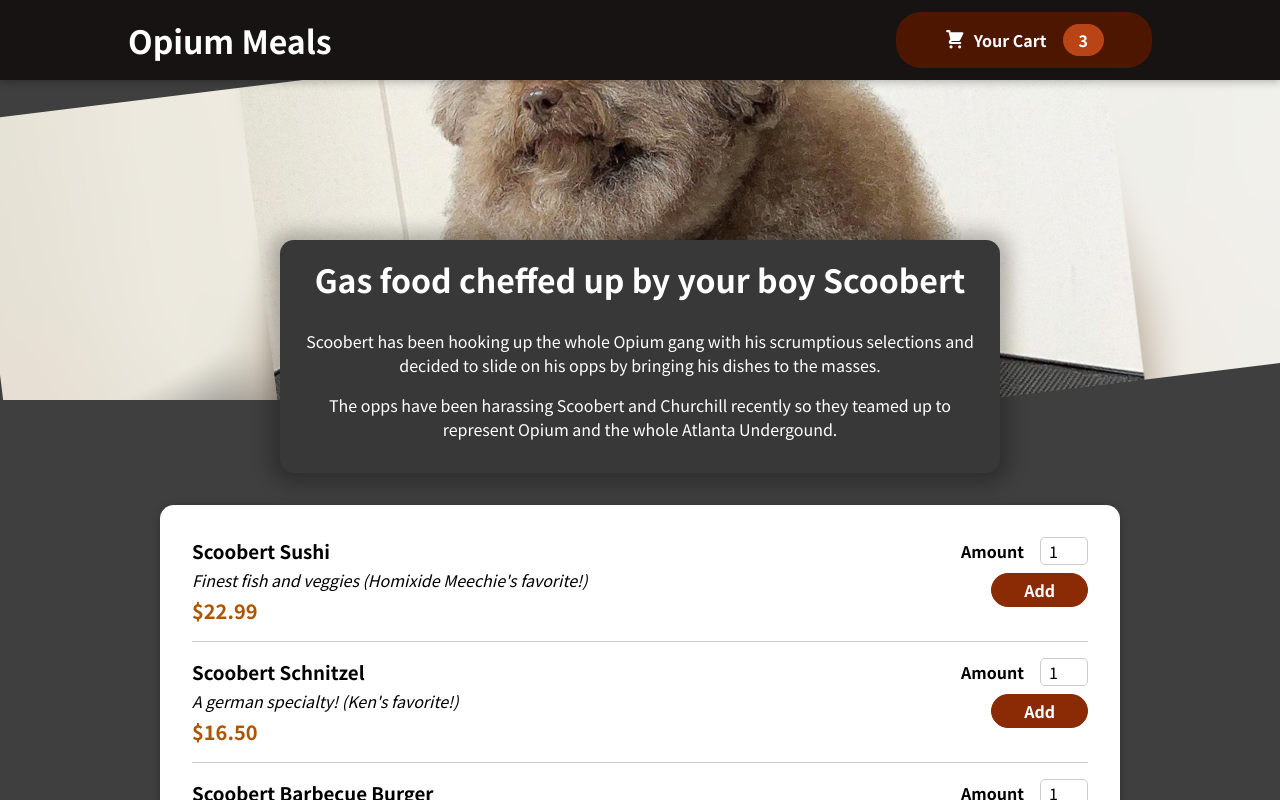
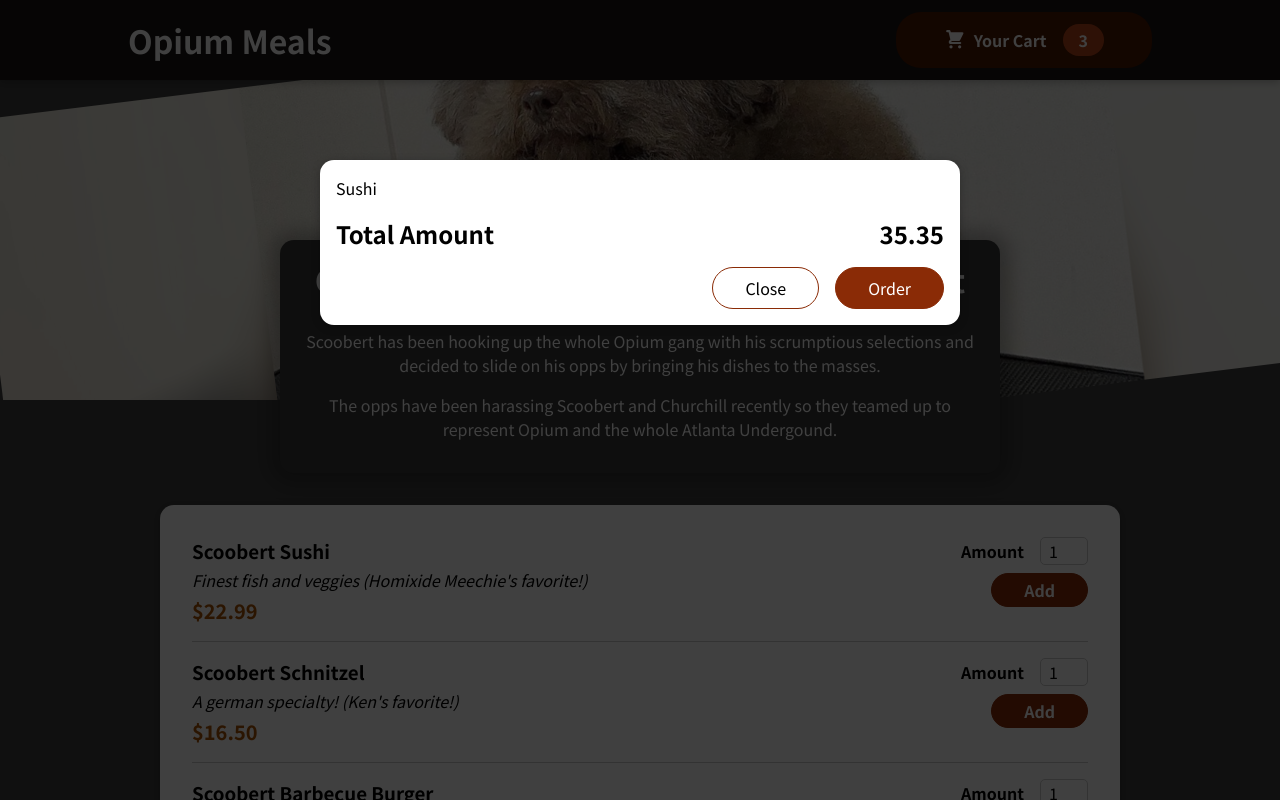
Before and after one commit to danielrosenthal0/react-food-order-app, a React (Create React App) app: page / in a window 1280 px wide. Shown: the top 800 px of the page. Built offline with nearby package versions, Linux system fonts and the light colour scheme.

Commit message:
added modal cart

```diff
--- a/public/index.html
+++ b/public/index.html
@@ -28,6 +28,7 @@
   </head>
   <body>
     <noscript>You need to enable JavaScript to run this app.</noscript>
+    <div id="overlays"></div>
     <div id="root"></div>
     <!--
       This HTML file is a template.
--- a/src/App.js
+++ b/src/App.js
@@ -2,9 +2,11 @@ import { Fragment } from "react";
 
 import Header from "./components/Layout/Header";
 import Meals from "./components/Meals/Meals";
+import Cart from './components/Cart/Cart';
 function App() {
   return (
    <Fragment>
+      <Cart/>
       <Header/>
       <main>
         <Meals/>
--- /dev/null
+++ b/src/components/Cart/Cart.js
@@ -0,0 +1,28 @@
+import classes from './Cart.module.css';
+import Modal from '../UI/Modal';
+
+const Card = (props) => {
+    const cartitems = (
+      <ul className={classes["cart-items"]}>
+        {[{ id: "c1", name: "Sushi", amount: 2, price: 12.99 }].map((item) => (
+          <li>{item.name}</li>
+        ))}
+      </ul>
+    );
+
+    return (
+        <Modal>
+            {cartitems}
+            <div className={classes.total}>
+                <span>Total Amount</span>
+                <span>35.35</span>
+            </div>
+            <div className={classes.actions}>
+                <button className={classes["buttons--alt"]}>Close</button>
+                <button className={classes.button}>Order</button>
+            </div>
+        </Modal>
+    )
+}
+
+export default Card;
--- /dev/null
+++ b/src/components/Cart/Cart.module.css
@@ -0,0 +1,46 @@
+.cart-items {
+    list-style: none;
+    margin: 0;
+    padding: 0;
+    max-height: 20rem;
+    overflow: auto;
+  }
+
+  .total {
+    display: flex;
+    justify-content: space-between;
+    align-items: center;
+    font-weight: bold;
+    font-size: 1.5rem;
+    margin: 1rem 0;
+  }
+
+  .actions {
+    text-align: right;
+  }
+
+  .actions button {
+    font: inherit;
+    cursor: pointer;
+    background-color: transparent;
+    border: 1px solid #8a2b06;
+    padding: 0.5rem 2rem;
+    border-radius: 25px;
+    margin-left: 1rem;
+  }
+
+  .actions button:hover,
+  .actions button:active {
+    background-color: #5a1a01;
+    border-color: #5a1a01;
+    color: white;
+  }
+
+  .actions .button--alt {
+    color: #8a2b06;
+  }
+
+  .actions .button {
+    background-color: #8a2b06;
+    color: white;
+  }
--- a/src/components/Meals/AvailableMeals.js
+++ b/src/components/Meals/AvailableMeals.js
@@ -32,6 +32,7 @@ const DUMMY_MEALS = [
 const AvailableMeals = () => {
   const mealsList = DUMMY_MEALS.map((meal) => (
     <MealItem
+      id={meal.id}
       key={meal.id}
       name={meal.name}
       description={meal.description}
--- a/src/components/Meals/MealItem/MealItem.js
+++ b/src/components/Meals/MealItem/MealItem.js
@@ -12,7 +12,7 @@ const MealItem = props => {
                 <div className={classes.price}>{price}</div>
             </div>
             <div>
-                <MealItemForm/>
+                <MealItemForm id={props.id}/>
             </div>
         </li>
     )
--- a/src/components/Meals/MealItem/MealItemForm.js
+++ b/src/components/Meals/MealItem/MealItemForm.js
@@ -5,7 +5,7 @@ const MealItemForm = props => {
     return (
         <form className={classes.form}>
             <Input label="Amount" input={{
-                id: 'amount',
+                id: 'amount_' + props.id,
                 type: 'number',
                 min: '1',
                 max: '5',
--- /dev/null
+++ b/src/components/UI/Modal.js
@@ -0,0 +1,29 @@
+import { Fragment } from 'react';
+import ReactDOM from 'react-dom';
+import classes from './Modal.module.css';
+
+const Backdrop = (props) => {
+    return (
+        <div className={classes.backdrop}></div>
+    )
+};
+
+const ModalOverlay = (props) => {
+    return (
+        <div className={classes.modal}>
+            <div className={classes.content}>{props.children}</div>
+        </div>
+    )
+};
+
+const portalElement = document.getElementById('overlays')
+
+const Modal = (props) => {
+    return (
+        <Fragment>
+            {ReactDOM.createPortal(<Backdrop/>, portalElement)}
+            {ReactDOM.createPortal(<ModalOverlay>{props.children}</ModalOverlay>, portalElement)}
+        </Fragment>
+    )
+};
+export default Modal;
--- /dev/null
+++ b/src/components/UI/Modal.module.css
@@ -0,0 +1,40 @@
+.backdrop {
+    position: fixed;
+    top: 0;
+    left: 0;
+    width: 100%;
+    height: 100vh;
+    z-index: 20;
+    background-color: rgba(0, 0, 0, 0.75);
+  }
+
+  .modal {
+    position: fixed;
+    top: 20vh;
+    left: 5%;
+    width: 90%;
+    background-color: white;
+    padding: 1rem;
+    border-radius: 14px;
+    box-shadow: 0 2px 8px rgba(0, 0, 0, 0.25);
+    z-index: 30;
+    animation: slide-down 300ms ease-out forwards;
+  }
+
+  @media (min-width: 768px) {
+    .modal {
+      width: 40rem;
+      left: calc(50% - 20rem);
+    }
+  }
+
+  @keyframes slide-down {
+    from {
+      opacity: 0;
+      transform: translateY(-3rem);
+    }
+    to {
+      opacity: 1;
+      transform: translateY(0);
+    }
+  }
```
